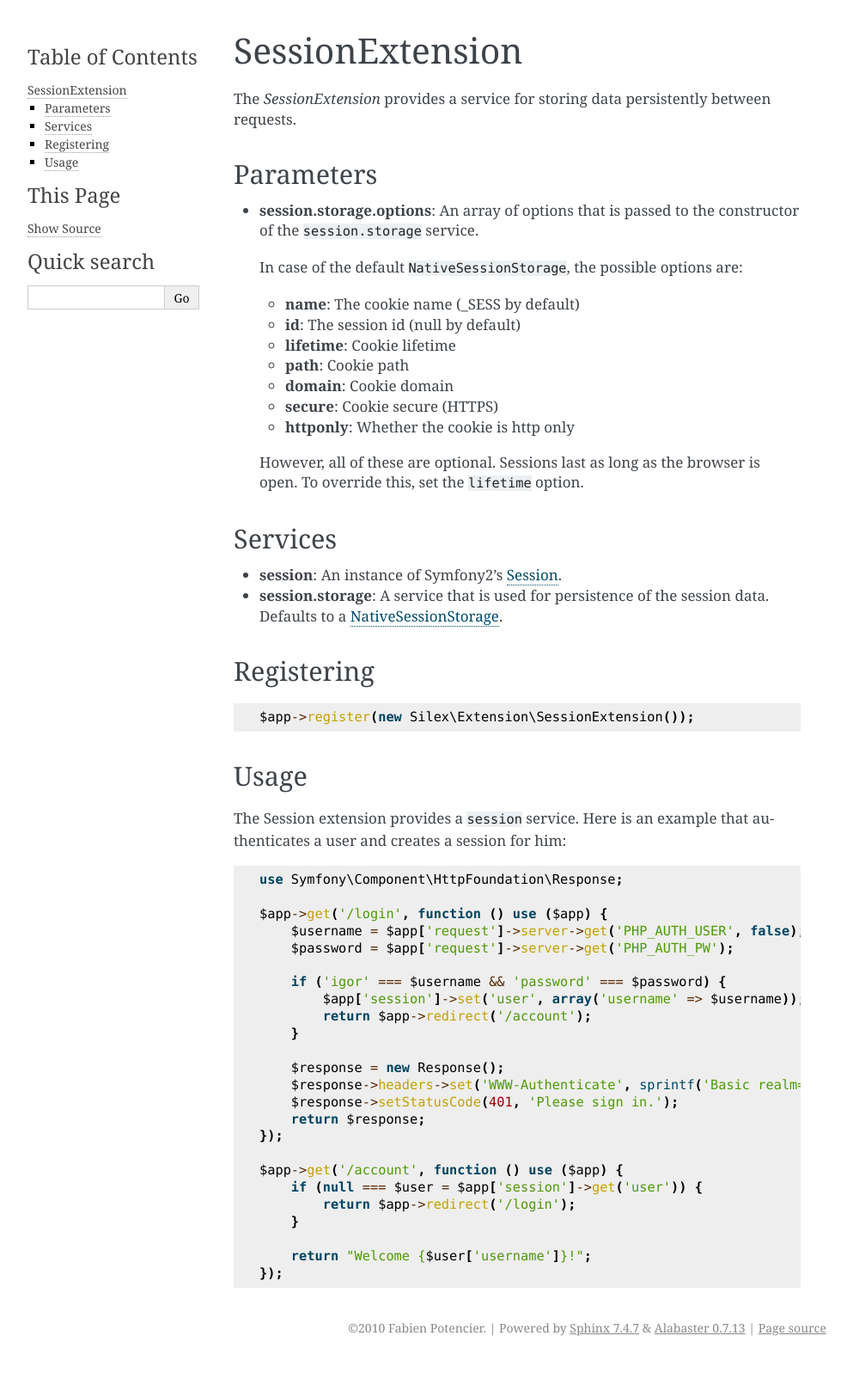
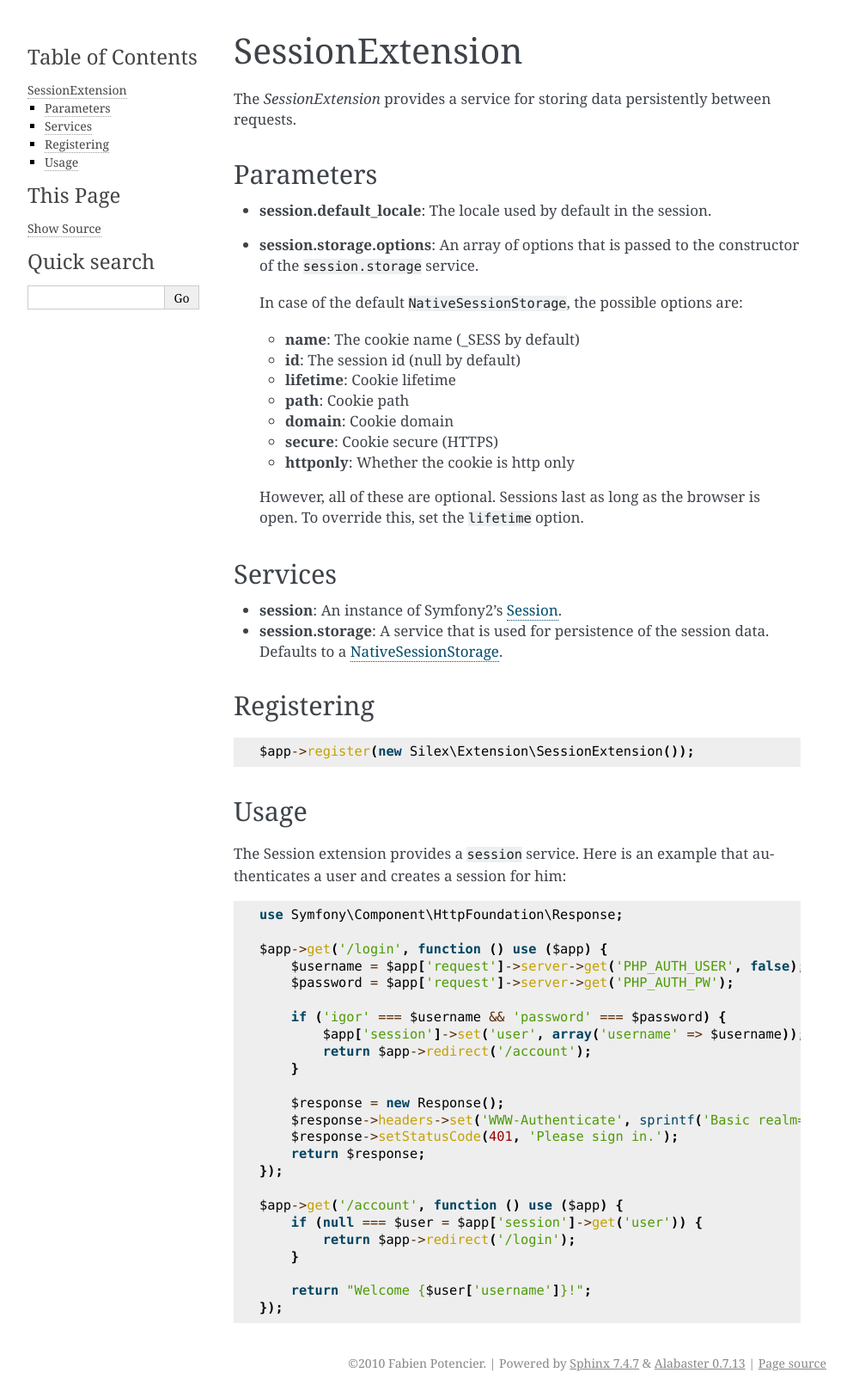
Before and after one commit to silexphp/Silex, a Sphinx documentation site: the page built from doc/extensions/session.rst, in a window 1280 px wide. Shown: the whole page at 86% size, without its empty margins (148-1141 px from the left). Built offline with Sphinx 7.4.7, drawn with Linux system fonts in a browser that asks for light colours; before the commit the page ends 1584 px from its top, so only the background shows below that.

Commit message:
Updated the doc for the SessionExtension

```diff
--- a/doc/extensions/session.rst
+++ b/doc/extensions/session.rst
@@ -6,6 +6,8 @@
 
 Parameters
 ----------
+
+* **session.default_locale**: The locale used by default in the session.
 
 * **session.storage.options**: An array of options that is passed to the
   constructor of the ``session.storage`` service.
```
